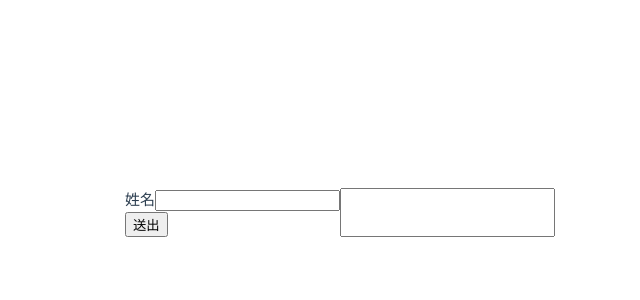
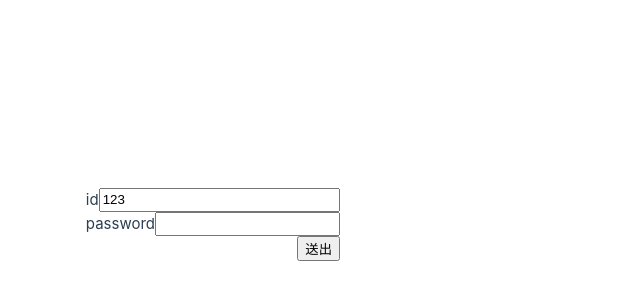
Before and after one commit to 0963488492xx/EEIT023_20260805, a Vue app in the folder vue01/: page / in a window 1280 px wide. Shown: the part 176-476 px from the top of the page, without its empty margins (300-940 px from the left). Built offline with nearby package versions, Linux system fonts and the light colour scheme.

Commit message:
test07 v-model 雙向綁定

```diff
--- /dev/null
+++ b/vue01/src/Test07.vue
@@ -0,0 +1,43 @@
+<script setup>
+import { ref } from 'vue'
+
+const userID = ref('123')
+const userPassword = ref('')
+
+const handleSubmit = ()=>{
+    console.log(userID.value, userPassword.value);
+
+}
+</script>
+
+<template>
+  <form @submit.prevent="handleSubmit">
+    <div class="row">
+      <label>id</label>
+      <input type="text" v-model="userID">
+    </div>
+    <div class="row">
+      <label>password</label>
+      <input type="password" v-model="userPassword">
+    </div>
+    <div class="ctrl">
+      <button>送出</button>
+    </div>
+  </form>
+</template>
+
+
+<style scoped>
+.row{
+    display: flex;
+    input{
+        flex: 1;
+    }
+}
+/* .row input{} */
+
+.ctrl{
+    display: flex;
+    justify-content: flex-end;
+}
+</style>
--- a/vue01/src/main.js
+++ b/vue01/src/main.js
@@ -1,6 +1,6 @@
 import './assets/main.css'
 
 import { createApp } from 'vue'
-import App from './Test06.vue'
+import App from './Test07.vue'
 
 createApp(App).mount('#app')
```
